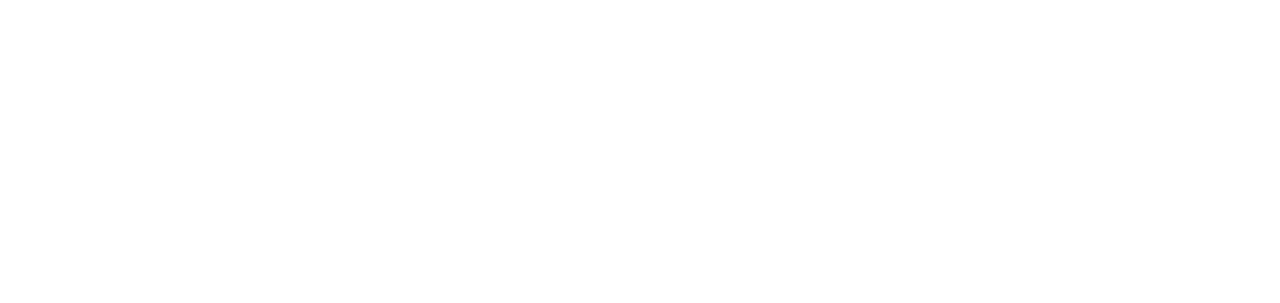
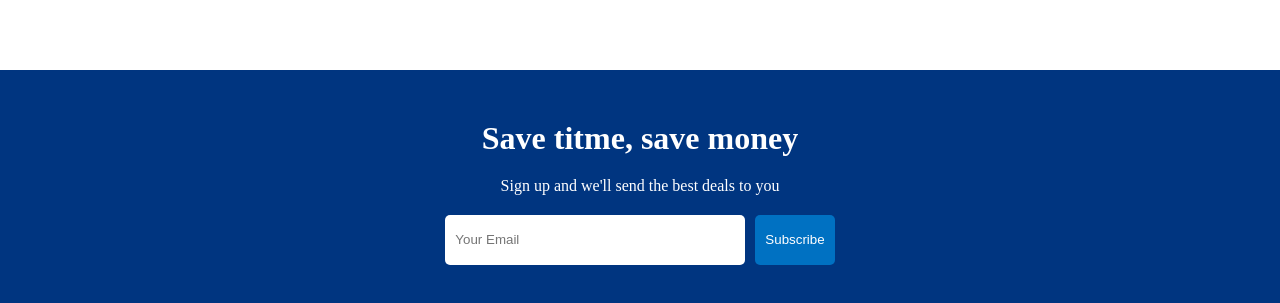
Before and after one commit to Simon1476/react-ts-booking-app, a React (Vite) app: page / in a window 1280 px wide. Shown: the part 1331-1634 px from the top of the page. Before the commit the page ends 1321 px from the top, so only its background shows below. Built offline with nearby package versions, Linux system fonts and the light colour scheme.

Commit message:
feat: add mailList component

```diff
--- /dev/null
+++ b/src/components/mailList/MailList.tsx
@@ -0,0 +1,18 @@
+import styles from "./mailList.module.css";
+
+const MailList = () => {
+  return (
+    <div className={styles.mail}>
+      <h1 className={styles.title}>Save titme, save money</h1>
+      <span className={styles.mailDesc}>
+        Sign up and we'll send the best deals to you
+      </span>
+      <div className={styles.container}>
+        <input type="text" placeholder="Your Email" />
+        <button>Subscribe</button>
+      </div>
+    </div>
+  );
+};
+
+export default MailList;
--- /dev/null
+++ b/src/components/mailList/mailList.module.css
@@ -0,0 +1,32 @@
+.mail {
+  width: 100%;
+  margin-top: 50px;
+  background-color: #003580;
+  color: white;
+  display: flex;
+  flex-direction: column;
+  align-items: center;
+  gap: 20px;
+  padding: 50px;
+}
+
+.container > input {
+  width: 300px;
+  height: 50px;
+  padding: 10px;
+  border: none;
+  margin-right: 10px;
+  border-radius: 5px;
+
+}
+
+.container > button {
+  height: 50px;
+  background-color: #0071c2;
+  color: white;
+  font-weight: 500;
+  border: none;
+  border-radius: 5px;
+  cursor: pointer;
+  padding: 10px;
+}
--- a/src/pages/home/Home.tsx
+++ b/src/pages/home/Home.tsx
@@ -1,3 +1,4 @@
+import MailList from "../../components/mailList/MailList";
 import Featured from "../../components/featured/Featured";
 import FeaturedProperties from "../../components/featuredProperties/FeaturedProperties";
 import Navbar from "../../components/navbar/Navbar";
@@ -14,6 +15,7 @@
         <PropertyList />
         <h1 className={styles.title}>Homes guests love</h1>
         <FeaturedProperties />
+        <MailList />
       </div>
     </div>
   );
```
